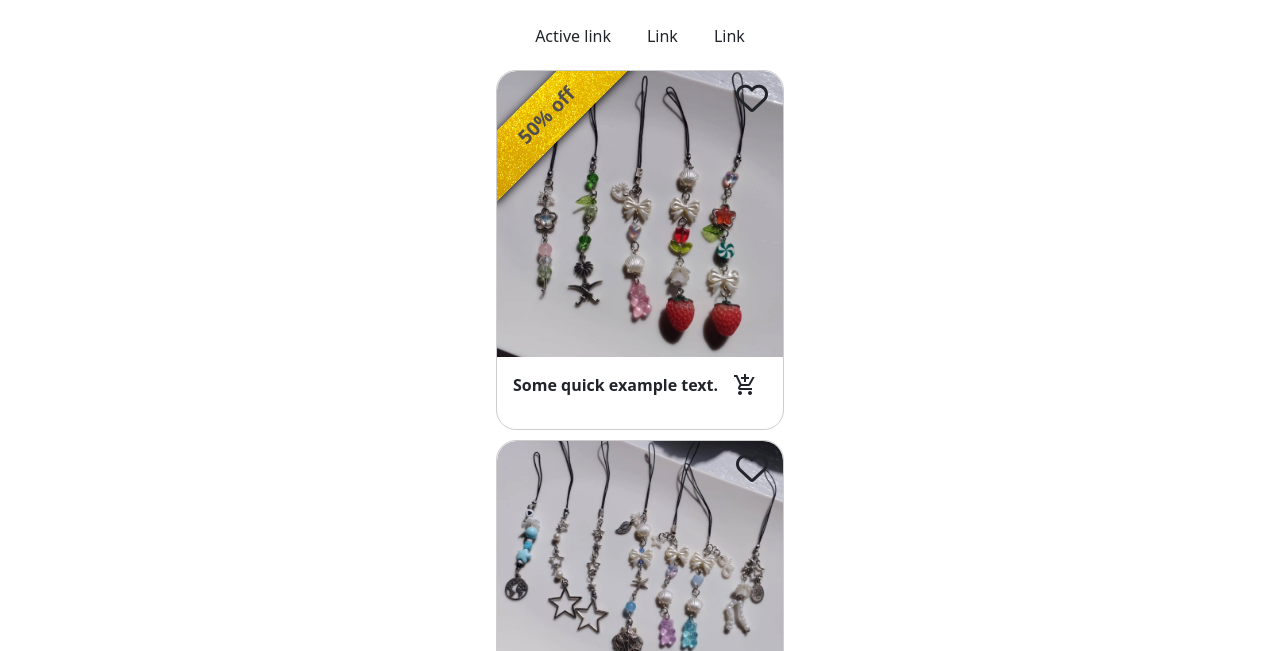
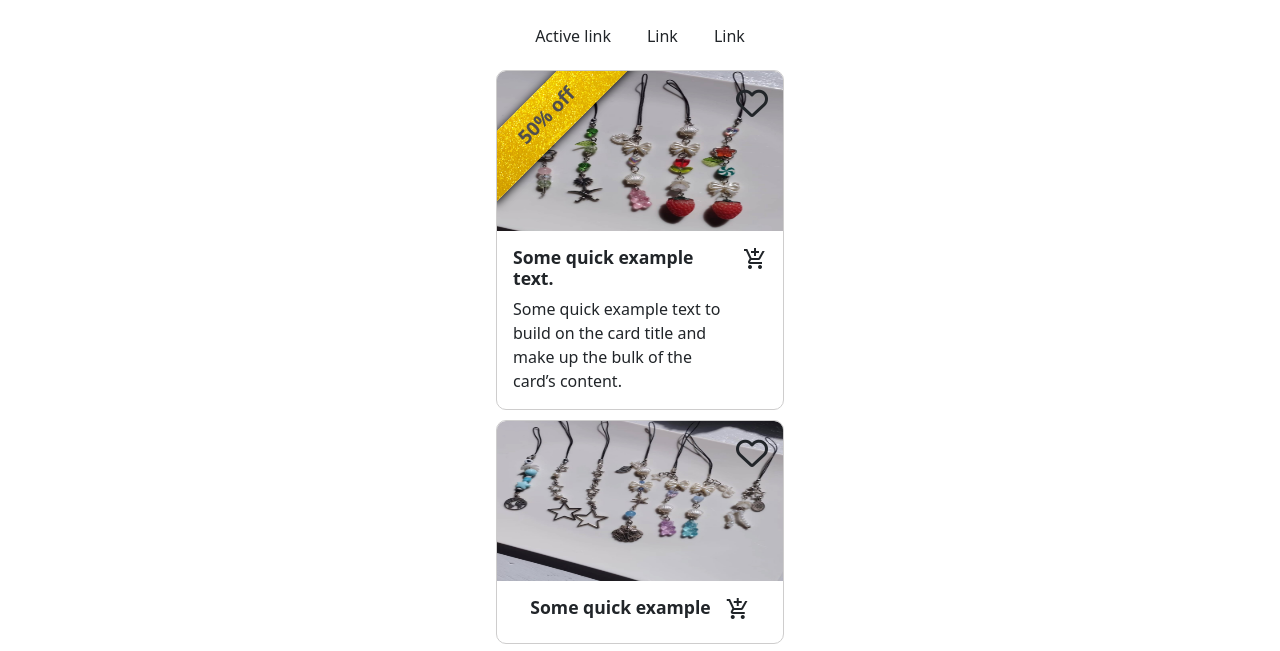
Before and after one commit to Nadaaabdlla/blackPearl, a plain HTML site: page index.html in a window 1280 px wide. Shown: the part 273-924 px from the top of the page. Drawn offline with nearby package versions, Linux system fonts and the light colour scheme.

Commit message:
فثسف

```diff
--- a/index.html
+++ b/index.html
@@ -90,7 +90,11 @@
                 </div>
                 <img src="assets/ac1.jpg" class="card-img-top" alt="...">
                 <div class="card-body">
-                    <p class="card-text">Some quick example text.</p>
+                    <div class="card-text">
+                        <h4 class="card-text">Some quick example text.</h4>
+                        <p class="card-text">Some quick example text to build on the card title and make up the bulk of the
+                            card’s content.</p>
+                    </div>
                         <div class="cardBtns">
                             <div class="cartBtn">
                                 <span class="material-symbols-outlined">
@@ -106,8 +110,11 @@
             <div class="card" style="width: 18rem;">
                 <img src="assets/ac2.jpg" class="card-img-top" alt="...">
                 <div class="card-body">
-                    <p class="card-text">Some quick example text to build on the card title and make up the bulk of the
-                        card’s content.</p>
+                    <div class="card-text">
+                        <h4 class="card-text">Some quick example</h4>
+                        <!-- <p class="card-text">Some quick example text to build on the card title and make up the bulk of the
+                            card’s content.</p>  -->
+                    </div>
                         <div class="cardBtns">
                             <div class="cartBtn">
                                 <span class="material-symbols-outlined">
@@ -124,8 +131,11 @@
             <div class="card" style="width: 18rem;">
                 <img src="assets/ac3.jpg" class="card-img-top" alt="...">
                 <div class="card-body">
-                    <p class="card-text">Some quick example text to build on the card title and make up the bulk of the
-                        card’s content.</p>
+                    <div class="card-text">
+                        <h4 class="card-text">Some quick example text.</h4>
+                        <p class="card-text">Some quick example text to build on the card title and make up the bulk of the
+                            card’s content.</p>
+                    </div>
                     <div class="cardBtns">
                         <div class="cartBtn">
                             <span class="material-symbols-outlined">
--- a/style.scss
+++ b/style.scss
@@ -83,11 +83,15 @@ main {
     .card {
       position: relative;
       overflow: hidden;
-      border-radius: 20px;
+      border-radius: 10px;
       border: 1px solid rgb(206, 205, 205);
-
+      display: flex;
+      flex-direction: column;
+      align-items: center;
       .card-img-top {
-        border-radius: 20px 20px 0 0;
+        border-radius: 9px 9px 0 0;
+        height: 10rem;
+        width: 18rem;
       }
       .offerBanner {
         color: rgb(80, 78, 78);
@@ -108,7 +112,8 @@ main {
       .card-body {
         display: flex;
         gap: 15px;
-        p {
+        h4 {
+          font-size: 1.1rem;
           font-weight: 700;
         }
       }
@@ -117,7 +122,7 @@ main {
         gap: 10px;
         .heartBtn {
           position: absolute;
-          top: 15px;
+          top: 20px;
           right: 15px;
         }
       }
```
Also changed, not shown: style.css, 1 other file.
